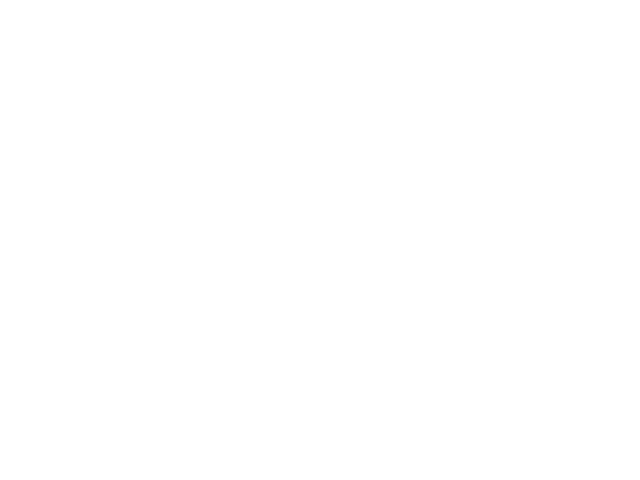
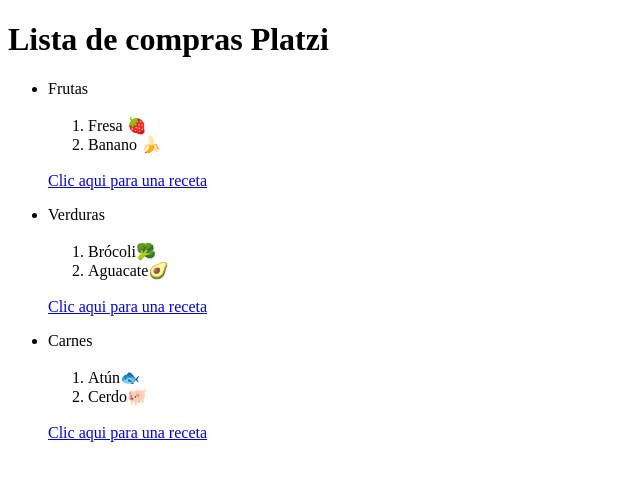
Before and after one commit to fernandotcbudo/Web_development_platzi, a plain HTML site: page Curso_definitivo_HTML-CSS/html/index.html in a window 1280 px wide. Shown: the whole page, without its empty margins (0-640 px from the left). Drawn offline with Linux system fonts and the light colour scheme.

Commit message:
Intro html 3

```diff
--- a/Curso_definitivo_HTML-CSS/html/index.html
+++ b/Curso_definitivo_HTML-CSS/html/index.html
@@ -9,8 +9,39 @@
     <link rel="stylesheet" href="style.css"/>
   </head>
   <body>
-    <header></header>
-    <main></main>
+    <header>
+      <h1>Lista de compras Platzi<h1>
+    </header>
+    <main>
+      <ul>
+        <li>Frutas</li> </br>
+          <ol>
+            <li>Fresa 🍓 </li>
+            <li>Banano 🍌 </li>
+          </ol> </br>
+          <a href="https://www.google.com/?hl=es">Clic aqui para una receta</a>
+      </ul>
+
+      <ul>
+        <li>Verduras</li> </br>
+          <ol>
+            <li>Brócoli🥦</li>
+            <li>Aguacate🥑</li>
+          </ol> </br>
+          <a href="https://www.google.com/?hl=es">Clic aqui para una receta</a>
+      </ul>
+
+      <ul>
+        <li>Carnes</li> </br>
+          <ol>
+            <li>Atún🐟</li>
+            <li>Cerdo🐖</li>
+          </ol> </br>
+          <a href="https://www.google.com/?hl=es">Clic aqui para una receta</a>
+      </ul>
+
+
+    </main>
     <footer></footer>
   </body>
 </html>
```
